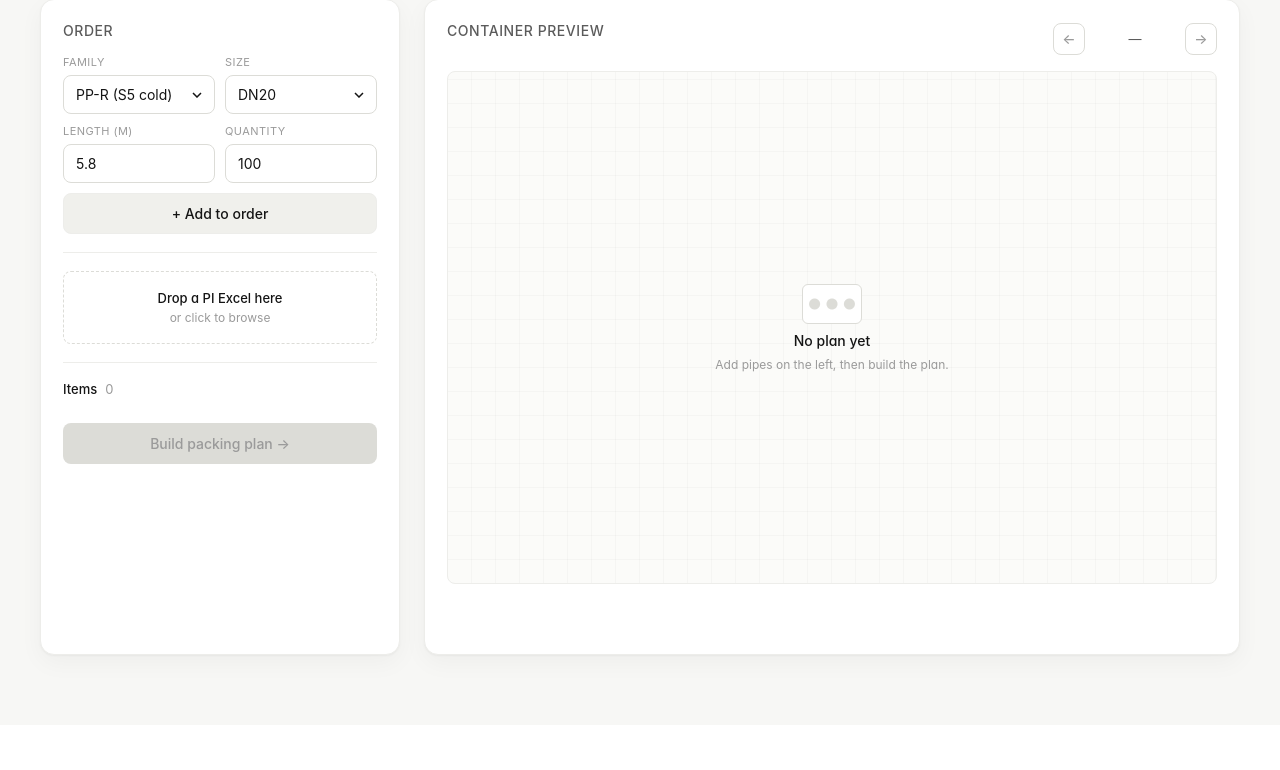
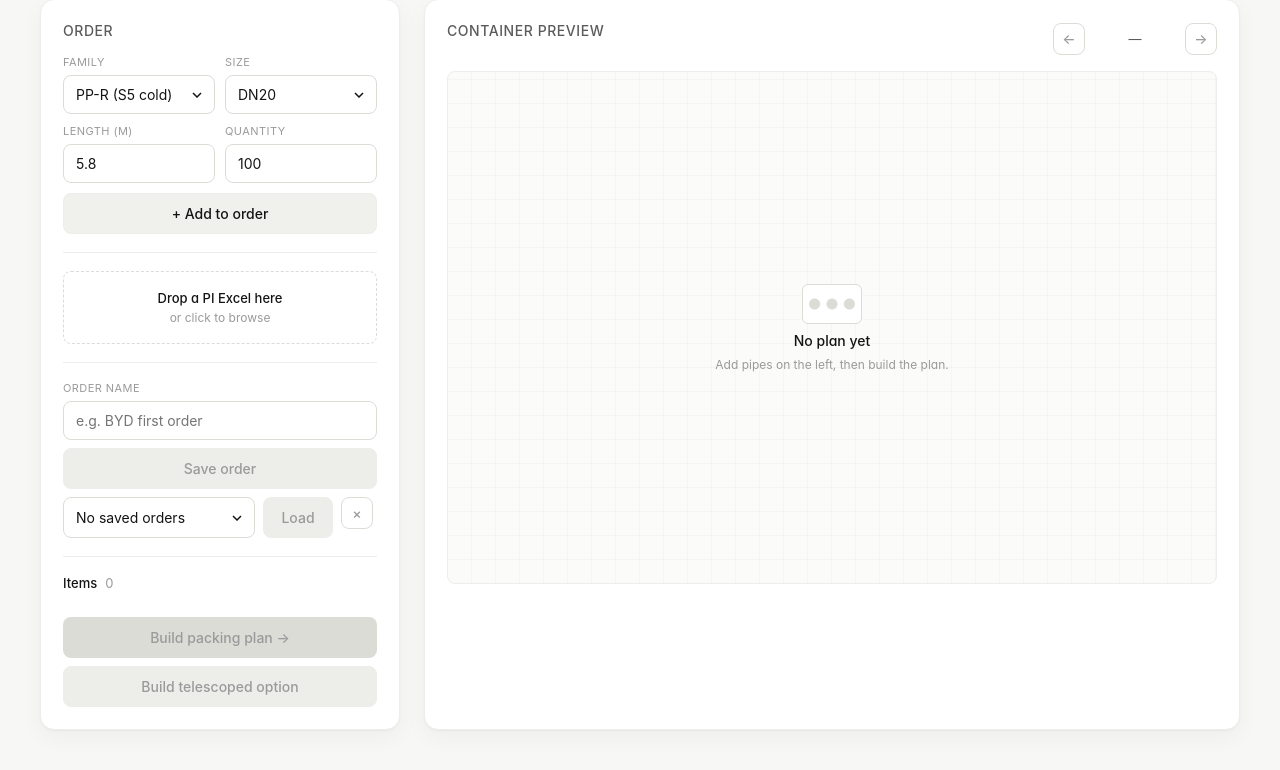
Before and after one commit to gabreginatto/PackingPlan, a Flask app: page / in a window 1280 px wide. Shown: the part 75-845 px from the top of the page. Before the commit the page ends 744 px from the top, so only its background shows below. Run offline with Flask 3, Linux system fonts and the light colour scheme.

Commit message:
Add order save load and profile view

```diff
--- a/gui/app.py
+++ b/gui/app.py
@@ -27,7 +27,8 @@ def catalog():
 def plan():
     data = request.get_json(silent=True) or {}
     items = data.get("items", [])
-    return jsonify(build_plan(items))
+    allow_telescope = bool(data.get("allow_telescope", False))
+    return jsonify(build_plan(items, allow_telescope=allow_telescope))
 
 
 @app.route("/api/upload", methods=["POST"])
--- a/gui/static/app.js
+++ b/gui/static/app.js
@@ -1,4 +1,5 @@
 // PackingPlan GUI
+const ORDER_STORE_KEY = "packingplan.savedOrders.v1";
 
 const state = {
   catalog: [],
@@ -6,6 +7,7 @@ const state = {
   containers: [],
   containerIdx: 0,
   summary: null,
+  savedOrders: {},
 };
 
 const el = (id) => document.getElementById(id);
@@ -17,11 +19,17 @@ async function init() {
   populateSizes();
   el("family").addEventListener("change", populateSizes);
   el("add-btn").addEventListener("click", addItem);
-  el("plan-btn").addEventListener("click", buildPlan);
+  el("plan-btn").addEventListener("click", () => buildPlan(false));
+  el("telescope-btn").addEventListener("click", () => buildPlan(true));
+  el("save-order-btn").addEventListener("click", saveCurrentOrder);
+  el("load-order-btn").addEventListener("click", loadSelectedOrder);
+  el("delete-order-btn").addEventListener("click", deleteSelectedOrder);
   el("prev").addEventListener("click", () => navigate(-1));
   el("next").addEventListener("click", () => navigate(1));
   setupDropzone();
+  loadSavedOrders();
   renderItems();
+  renderSavedOrders();
 }
 
 function families() {
@@ -69,11 +77,13 @@ function addItem() {
   } else {
     state.items.push({ family, size, length_m, qty });
   }
+  clearPlan();
   renderItems();
 }
 
 function removeItem(idx) {
   state.items.splice(idx, 1);
+  clearPlan();
   renderItems();
 }
 
@@ -96,17 +106,98 @@ function renderItems() {
     btn.addEventListener("click", () => removeItem(parseInt(btn.dataset.i, 10)));
   });
   el("item-count").textContent = state.items.length;
-  el("plan-btn").disabled = state.items.length === 0;
+  const hasItems = state.items.length > 0;
+  el("plan-btn").disabled = !hasItems;
+  el("telescope-btn").disabled = !hasItems;
+  el("save-order-btn").disabled = !hasItems;
+  renderOrderProfile();
 }
 
-async function buildPlan() {
-  el("plan-btn").disabled = true;
-  el("plan-btn").textContent = "Building…";
+function clearPlan() {
+  state.containers = [];
+  state.containerIdx = 0;
+  state.summary = null;
+  renderContainer();
+  renderSummary();
+}
+
+function loadSavedOrders() {
+  try {
+    const parsed = JSON.parse(localStorage.getItem(ORDER_STORE_KEY) || "{}");
+    state.savedOrders = parsed && typeof parsed === "object" ? parsed : {};
+  } catch {
+    state.savedOrders = {};
+  }
+}
+
+function persistSavedOrders() {
+  localStorage.setItem(ORDER_STORE_KEY, JSON.stringify(state.savedOrders));
+}
+
+function saveCurrentOrder() {
+  if (!state.items.length) return;
+  const typedName = el("order-name").value.trim();
+  const fallback = `Order ${new Date().toLocaleString()}`;
+  const name = typedName || fallback;
+  state.savedOrders[name] = {
+    name,
+    saved_at: new Date().toISOString(),
+    items: state.items.map((it) => ({ ...it })),
+  };
+  persistSavedOrders();
+  renderSavedOrders(name);
+}
+
+function loadSelectedOrder() {
+  const name = el("saved-order-select").value;
+  const saved = state.savedOrders[name];
+  if (!saved || !Array.isArray(saved.items)) return;
+  state.items = saved.items.map((it) => ({ ...it }));
+  el("order-name").value = name;
+  clearPlan();
+  renderItems();
+}
+
+function deleteSelectedOrder() {
+  const name = el("saved-order-select").value;
+  if (!name || !state.savedOrders[name]) return;
+  delete state.savedOrders[name];
+  persistSavedOrders();
+  renderSavedOrders();
+}
+
+function renderSavedOrders(selectedName = "") {
+  const sel = el("saved-order-select");
+  const names = Object.keys(state.savedOrders).sort((a, b) => a.localeCompare(b));
+  sel.innerHTML = "";
+  const placeholder = document.createElement("option");
+  placeholder.value = "";
+  placeholder.textContent = names.length ? "Select saved order" : "No saved orders";
+  sel.appendChild(placeholder);
+  for (const name of names) {
+    const opt = document.createElement("option");
+    opt.value = name;
+    opt.textContent = name;
+    sel.appendChild(opt);
+  }
+  sel.value = selectedName && state.savedOrders[selectedName] ? selectedName : "";
+  const hasSelection = Boolean(sel.value);
+  el("load-order-btn").disabled = !hasSelection;
+  el("delete-order-btn").disabled = !hasSelection;
+  sel.onchange = () => {
+    const selected = Boolean(sel.value);
+    el("load-order-btn").disabled = !selected;
+    el("delete-order-btn").disabled = !selected;
+  };
+}
+
+async function buildPlan(allowTelescope) {
+  setPlanActionsBusy(true, allowTelescope);
   try {
     const res = await fetch("/api/plan", {
       method: "POST",
       headers: { "Content-Type": "application/json" },
-      body: JSON.stringify({ items: state.items }),
+      body: JSON.stringify({ items: state.items, allow_telescope: allowTelescope }),
     });
     const data = await res.json();
     state.containers = data.containers || [];
@@ -115,9 +206,17 @@ async function buildPlan() {
     renderContainer();
     renderSummary();
   } finally {
-    el("plan-btn").disabled = false;
-    el("plan-btn").textContent = "Build packing plan →";
+    setPlanActionsBusy(false, allowTelescope);
   }
+}
+
+function setPlanActionsBusy(isBusy, telescopeMode) {
+  const hasItems = state.items.length > 0;
+  el("plan-btn").disabled = isBusy || !hasItems;
+  el("telescope-btn").disabled = isBusy || !hasItems;
+  el("plan-btn").textContent = isBusy && !telescopeMode ? "Building…" : "Build packing plan →";
+  el("telescope-btn").textContent =
+    isBusy && telescopeMode ? "Nesting pipes…" : "Build telescoped option";
 }
 
 function navigate(delta) {
@@ -134,6 +233,7 @@ function renderContainer() {
     el("empty-state").style.display = "flex";
     el("cross-section").style.display = "none";
     el("metrics").style.display = "none";
+    el("order-kpis").style.display = "none";
     el("container-label").textContent = "—";
     el("prev").disabled = true;
     el("next").disabled = true;
@@ -144,6 +244,7 @@ function renderContainer() {
   el("empty-state").style.display = "none";
   el("cross-section").style.display = "block";
   el("metrics").style.display = "grid";
+  el("order-kpis").style.display = "grid";
 
   el("container-label").textContent = `Container ${state.containerIdx + 1} of ${
     state.containers.length
@@ -296,16 +397,83 @@ function ringPositions(n, cx, cy, r) {
 function renderSummary() {
   if (!state.summary) {
     el("summary").innerHTML = "";
+    el("order-kpis").style.display = "none";
     return;
   }
   const s = state.summary;
   const totalKg = Math.round(s.total_weight_kg);
+  const containersToBook = s.containers_to_book ?? s.total_containers;
+  el("order-kpis").style.display = "grid";
+  el("ok-containers").textContent = fmt(containersToBook);
+  el("ok-mode").textContent = s.allow_telescope ? "Telescoped" : "Standard";
+  el("ok-nested").textContent = fmt(s.nested_pipes || 0);
   el("summary").innerHTML = `
-    <strong>${fmt(s.total_containers)}</strong> × 40ft container${
-    s.total_containers === 1 ? "" : "s"
+    <strong>${fmt(containersToBook)}</strong> × 40ft container${
+    containersToBook === 1 ? "" : "s"
   } &nbsp;·&nbsp;
     ${fmt(totalKg)} kg total &nbsp;·&nbsp;
-    ${fmt(s.nested_pipes)} pipes nested
+    ${s.allow_telescope ? "telescoped option" : "standard option"} &nbsp;·&nbsp;
+    ${fmt(s.nested_pipes || 0)} pipes nested
+  `;
+}
+
+function renderOrderProfile() {
+  const panel = el("order-profile");
+  const table = el("profile-table");
+  if (!state.items.length) {
+    panel.style.display = "none";
+    table.innerHTML = "";
+    el("profile-total").textContent = "—";
+    return;
+  }
+
+  const groups = new Map();
+  for (const it of state.items) {
+    const key = `${it.family}::${it.size}`;
+    const existing = groups.get(key) || {
+      family: it.family,
+      size: it.size,
+      qty: 0,
+      meters: 0,
+      lengths: new Set(),
+    };
+    existing.qty += Number(it.qty) || 0;
+    existing.meters += (Number(it.qty) || 0) * (Number(it.length_m) || 0);
+    existing.lengths.add(Number(it.length_m) || 0);
+    groups.set(key, existing);
+  }
+
+  const rows = [...groups.values()].sort((a, b) => b.meters - a.meters);
+  const totalMeters = rows.reduce((sum, row) => sum + row.meters, 0);
+  const maxMeters = Math.max(...rows.map((row) => row.meters), 1);
+  panel.style.display = "block";
+  el("profile-total").textContent = `${fmt(Math.round(totalMeters))} m total`;
+  table.innerHTML = `
+    <div class="profile-row profile-row-head">
+      <span>Pipe type</span>
+      <span>Qty</span>
+      <span>Meters</span>
+    </div>
+    ${rows
+      .map((row) => {
+        const width = Math.max(3, (row.meters / maxMeters) * 100);
+        const lengthText = [...row.lengths]
+          .sort((a, b) => a - b)
+          .map((n) => `${n}m`)
+          .join(", ");
+        return `
+          <div class="profile-row">
+            <div class="profile-name">
+              <div>${escapeHtml(row.family)} <span>${escapeHtml(row.size)}</span></div>
+              <small>${escapeHtml(lengthText)}</small>
+              <div class="profile-bar"><i style="width:${width.toFixed(1)}%"></i></div>
+            </div>
+            <div class="profile-num">${fmt(row.qty)}</div>
+            <div class="profile-num">${fmt(Math.round(row.meters))}</div>
+          </div>
+        `;
+      })
+      .join("")}
   `;
 }
 
@@ -351,6 +519,7 @@ async function uploadFile(file) {
         if (existing) existing.qty += it.qty;
         else state.items.push(it);
       }
+      clearPlan();
       renderItems();
     }
   } finally {
--- a/gui/static/style.css
+++ b/gui/static/style.css
@@ -163,6 +168,14 @@ select:focus, input:focus { border-color: var(--ink); }
   font-size: 14px;
 }
 .btn-icon:disabled { color: var(--muted); }
+
+.plan-actions {
+  display: grid;
+  grid-template-columns: 1fr;
+  gap: 8px;
+  margin-top: 16px;
+}
+.plan-actions .btn-primary { margin-top: 0; }
 
 .divider { height: 1px; background: var(--line); margin: 18px 0; }
 
@@ -183,6 +196,24 @@ select:focus, input:focus { border-color: var(--ink); }
 }
 .dz-title { font-size: 13px; font-weight: 500; }
 .dz-sub { font-size: 12px; color: var(--muted); }
+
+.save-panel {
+  display: grid;
+  gap: 8px;
+}
+.save-actions {
+  display: grid;
+  grid-template-columns: 1fr;
+}
+.load-row {
+  display: grid;
+  grid-template-columns: minmax(0, 1fr) 70px 36px;
+  gap: 8px;
+}
+.load-row .btn {
+  padding-left: 10px;
+  padding-right: 10px;
+}
 
 .list-title {
   font-size: 13px;
--- a/gui/templates/index.html
+++ b/gui/templates/index.html
@@ -53,10 +53,30 @@
 
       <div class="divider"></div>
 
+      <div class="save-panel">
+        <label>
+          <span class="lbl">Order name</span>
+          <input id="order-name" type="text" placeholder="e.g. BYD first order" />
+        </label>
+        <div class="save-actions">
+          <button id="save-order-btn" class="btn btn-ghost" disabled>Save order</button>
+        </div>
+        <div class="load-row">
+          <select id="saved-order-select" aria-label="Saved orders"></select>
+          <button id="load-order-btn" class="btn btn-ghost" disabled>Load</button>
+          <button id="delete-order-btn" class="btn btn-icon" title="Delete saved order" disabled>×</button>
+        </div>
+      </div>
+
+      <div class="divider"></div>
+
       <h3 class="list-title">Items <span id="item-count" class="muted">0</span></h3>
       <ul id="order-list" class="order-list"></ul>
 
-      <button id="plan-btn" class="btn btn-primary" disabled>Build packing plan →</button>
+      <div class="plan-actions">
+        <button id="plan-btn" class="btn btn-primary" disabled>Build packing plan →</button>
+        <button id="telescope-btn" class="btn btn-ghost" disabled>Build telescoped option</button>
+      </div>
     </section>
 
     <!-- RIGHT: preview -->
@@ -69,6 +89,29 @@
           <button id="next" class="btn btn-icon" disabled>→</button>
         </div>
       </div>
+
+      <div class="order-kpis" id="order-kpis" style="display:none">
+        <div class="order-kpi">
+          <div class="ok-value" id="ok-containers">—</div>
+          <div class="ok-label">Containers to book</div>
+        </div>
+        <div class="order-kpi">
+          <div class="ok-value" id="ok-mode">—</div>
+          <div class="ok-label">Plan mode</div>
+        </div>
+        <div class="order-kpi">
+          <div class="ok-value" id="ok-nested">—</div>
+          <div class="ok-label">Nested pipes</div>
+        </div>
+      </div>
+
+      <section class="profile-panel" id="order-profile" style="display:none">
+        <div class="profile-head">
+          <h3 class="panel-title">Order profile</h3>
+          <div class="profile-total" id="profile-total">—</div>
+        </div>
+        <div class="profile-table" id="profile-table"></div>
+      </section>
 
       <div class="stage">
         <div id="empty-state" class="empty-state">
```
Also changed, not shown: other parts of gui/static/style.css (+122 -0 lines), gui/packing_core.py (+6 -3 lines).
